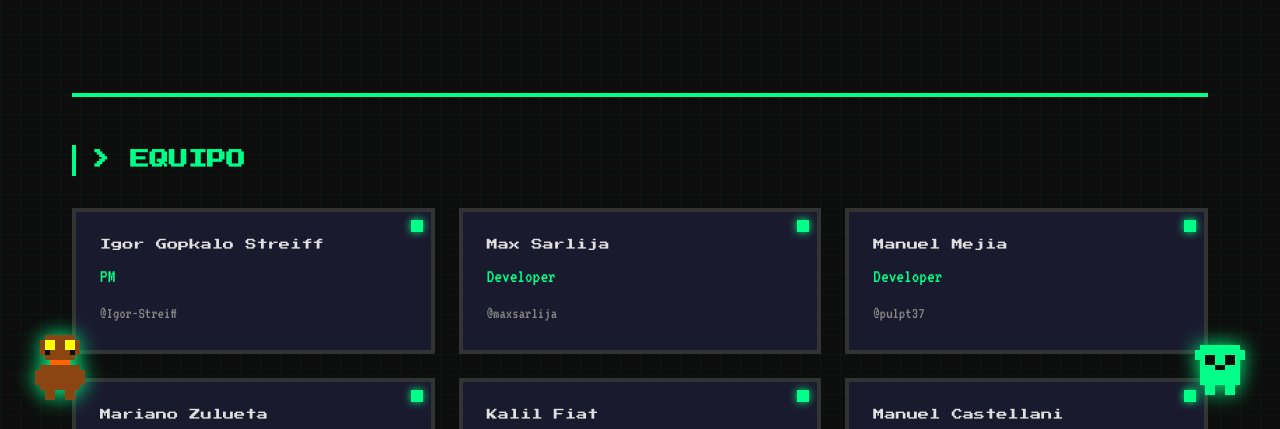
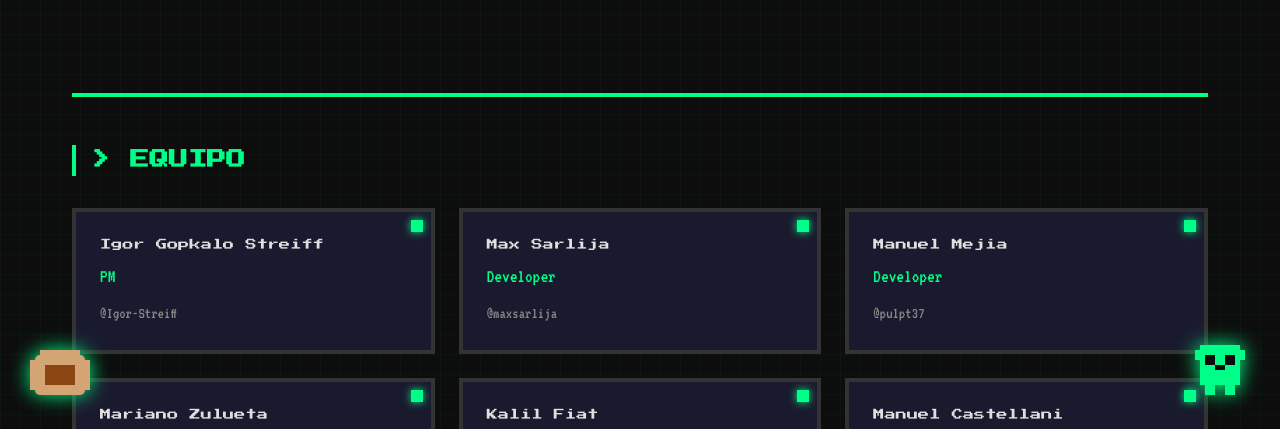
Before and after one commit to maxsarlijagit/desafioViernes, a website: page landing.html in a window 1280 px wide. Shown: the part 366-795 px from the top of the page. Drawn offline with Linux system fonts and the light colour scheme.

Commit message:
feat: change Aaron's mascot from owl to arepa

```diff
--- a/landing.html
+++ b/landing.html
@@ -344,20 +344,14 @@
   <div class="mascot-container-left">
     <div class="mascot-bubble" id="bubble-aaron">¡Qué onda! 😎</div>
     <svg class="mascot pixel-pet" id="mascot-aaron" viewBox="0 0 16 16" onclick="interactAaron()">
-      <!-- Pixel art owl (sabio) -->
-      <rect x="5" y="2" width="6" height="5" fill="#8B4513"/>
-      <rect x="4" y="3" width="1" height="3" fill="#8B4513"/>
-      <rect x="11" y="3" width="1" height="3" fill="#8B4513"/>
-      <rect x="5" y="3" width="2" height="2" fill="#ffff00"/>
-      <rect x="9" y="3" width="2" height="2" fill="#ffff00"/>
-      <rect x="5" y="5" width="1" height="1" fill="#0d0d0d"/>
-      <rect x="10" y="5" width="1" height="1" fill="#0d0d0d"/>
-      <rect x="6" y="7" width="4" height="1" fill="#ff6600"/>
-      <rect x="4" y="8" width="8" height="5" fill="#8B4513"/>
-      <rect x="3" y="9" width="2" height="3" fill="#8B4513"/>
-      <rect x="11" y="9" width="2" height="3" fill="#8B4513"/>
-      <rect x="5" y="13" width="2" height="2" fill="#8B4513"/>
-      <rect x="9" y="13" width="2" height="2" fill="#8B4513"/>
+      <!-- Pixel art AREPA -->
+      <rect x="3" y="6" width="10" height="8" fill="#D4A574" rx="1"/>
+      <rect x="4" y="5" width="8" height="2" fill="#D4A574"/>
+      <rect x="2" y="7" width="1" height="6" fill="#D4A574"/>
+      <rect x="13" y="7" width="1" height="6" fill="#D4A574"/>
+      <rect x="5" y="8" width="6" height="4" fill="#8B4513"/>
+      <rect x="4" y="9" width="1" height="2" fill="#D4A574"/>
+      <rect x="11" y="9" width="1" height="2" fill="#D4A574"/>
     </svg>
   </div>
 
@@ -572,7 +566,9 @@
         "¡Buena esa! 🎮",
         "¿Querés ayuda con algo? 🤔",
         "¡Está interesante esto! 👀",
-        "¡Dale, a programar! 💻"
+        "¡Dale, a programar! 💻",
+        "¡Te falta arepa! 🫓",
+        "¡Una arepa con todo! 🥘"
       ];
       const phrase = phrasesAaron[Math.floor(Math.random() * phrasesAaron.length)];
       document.getElementById('bubble-aaron').textContent = phrase;
```
